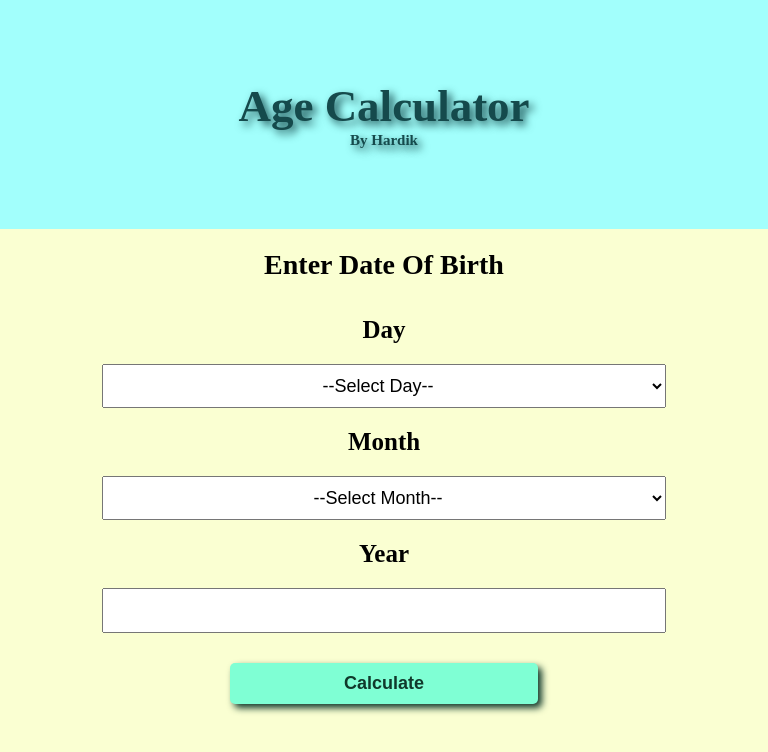
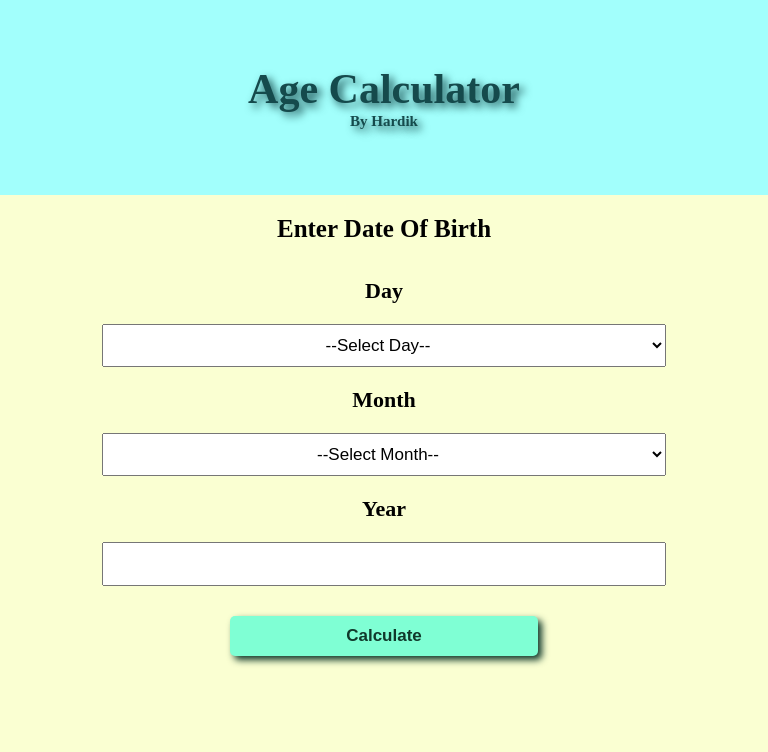
Before and after one commit to hardiksarkar/Age_Calculator.github.io, a plain HTML site: page index.html in a window 768 px wide. Drawn offline with Linux system fonts and the light colour scheme.

Commit message:
Update age-calculator.css

```diff
--- a/age-calculator.css
+++ b/age-calculator.css
@@ -67,7 +67,8 @@ body{
 }
 @media all and (min-width:480px) and (max-width:820px){
     h1{
-        font-size: 45px;
+        font-size: 42px;
+        padding : 65px
     }
     #main{
         flex-direction: column;
@@ -76,19 +77,19 @@ body{
         margin: auto;
     }
     #main>*, #button{
-        font-size: 18px;
+        font-size: 17px;
     }
     #button{
         width: 40%;
     }
     #answer{
-        font-size: 18px;
+        font-size: 17px;
     }
     #main p{
-        font-size: 25px;
+        font-size: 22px;
     }
     #p-1{
-        font-size: 28px;
+        font-size: 25px;
     }
 }
 @media all and (min-width:620px) and (max-width:820px){
```
